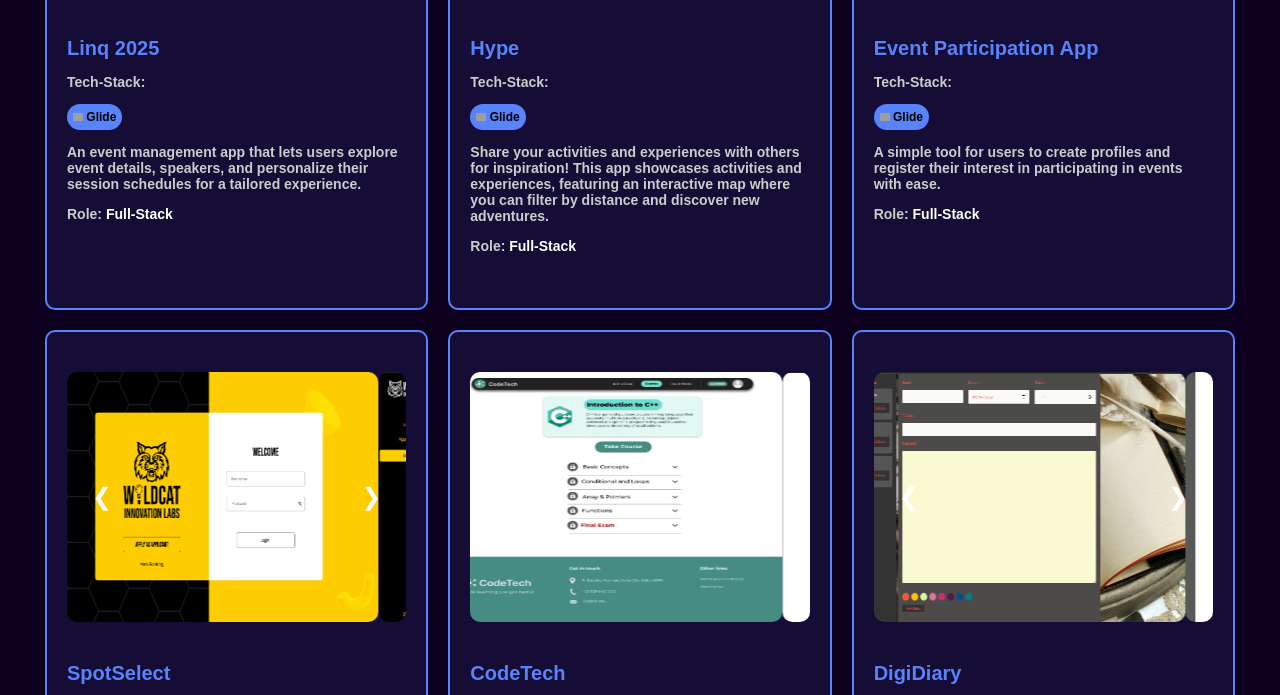
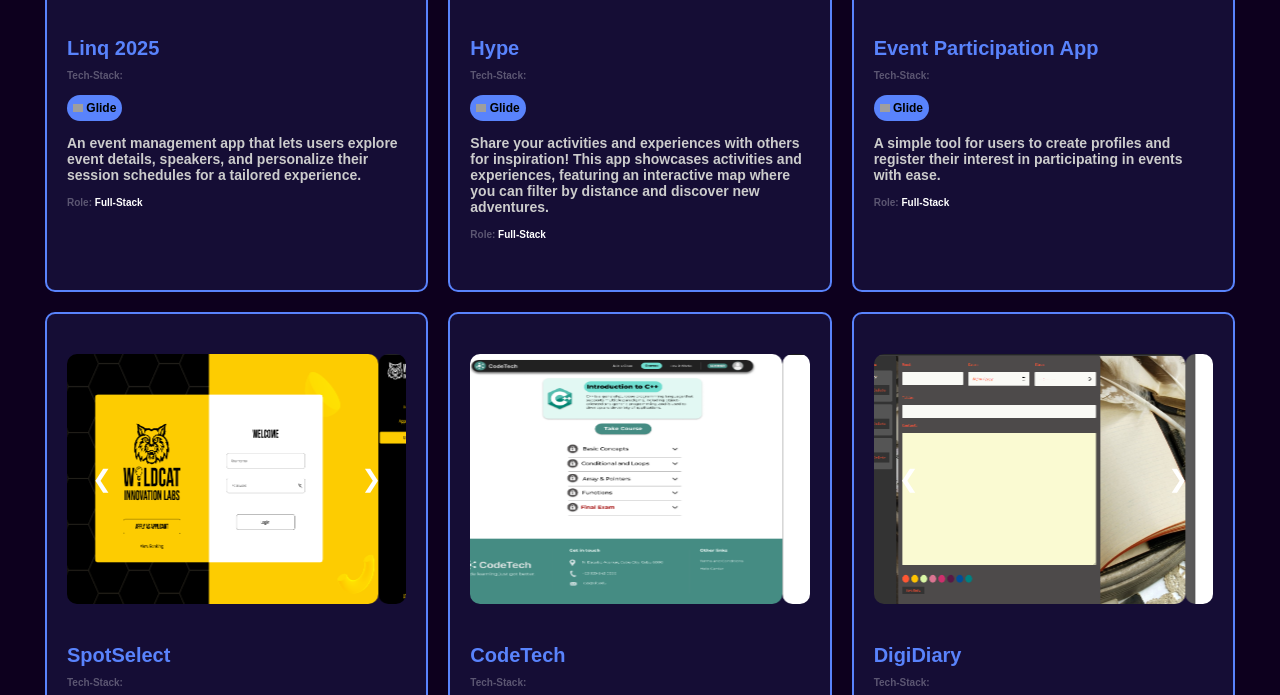
Before and after one commit to mchris35/Portfolio, a plain HTML site: page index.html in a window 1280 px wide. Shown: the part 2778-3473 px from the top of the page. Drawn offline with Linux system fonts and the light colour scheme; grey boxes are pictures that could not be loaded.

Commit message:
font color minor changes

```diff
--- a/style.css
+++ b/style.css
@@ -300,7 +300,7 @@ body {
   right: 10px;
 }
 
-.techstack {
+.project-box .techstack {
   color: rgba(255, 255, 255, 0.3);
   font-size: 10px;
 }
```
